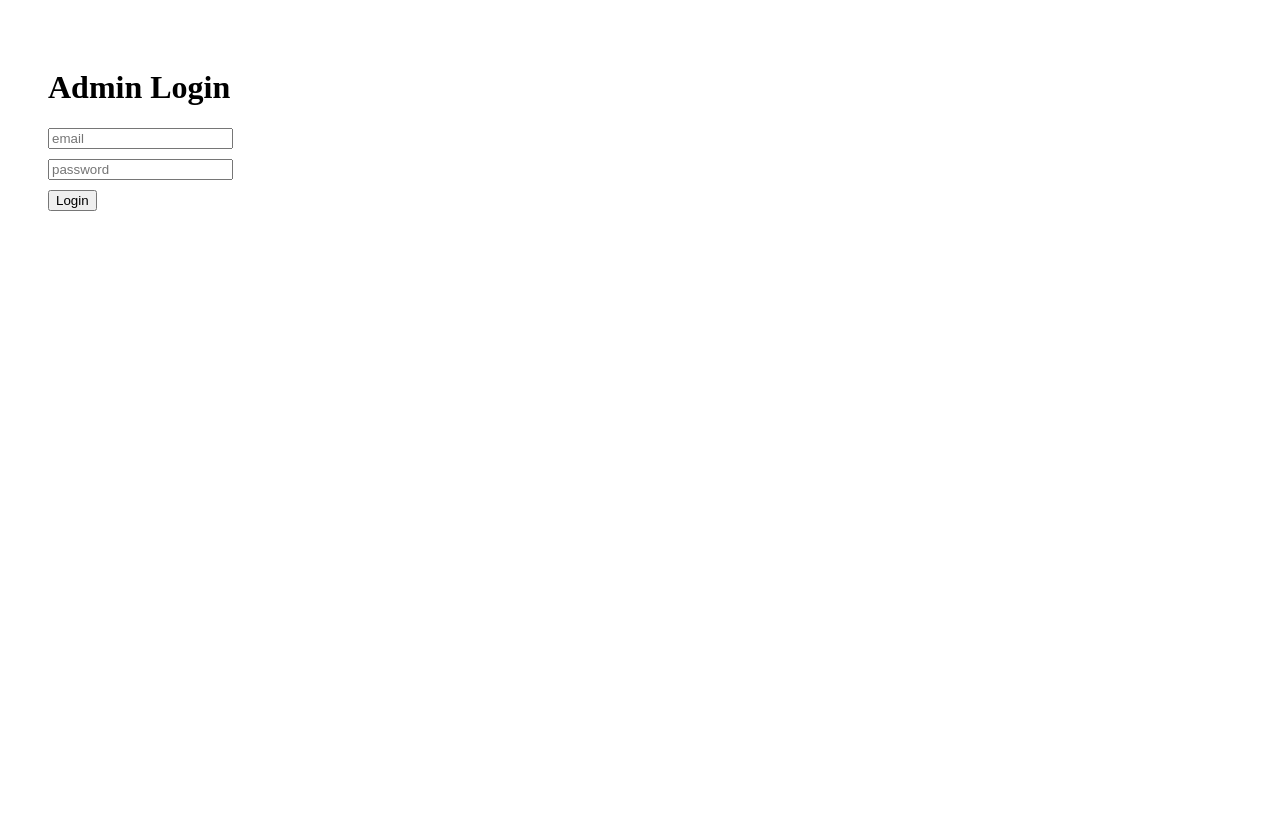
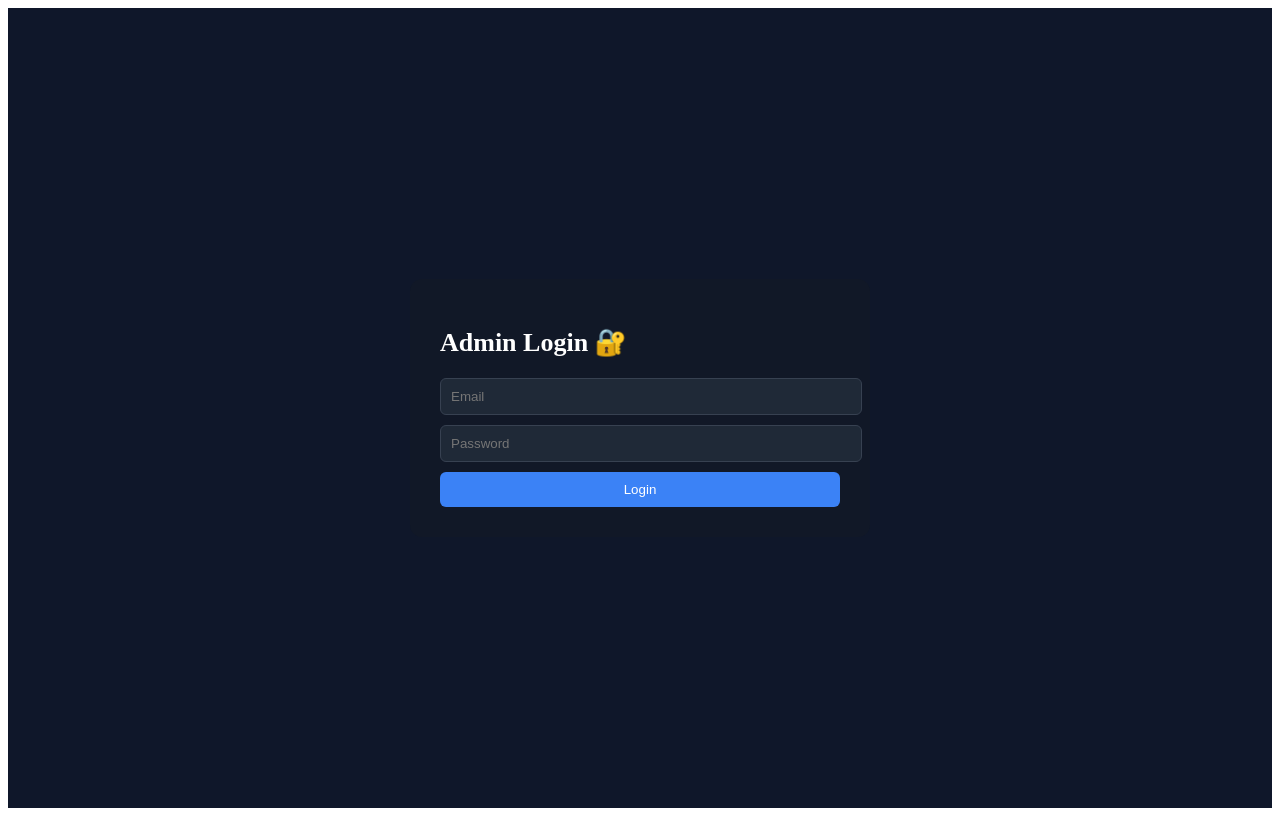
Before and after one commit to rumachoudhury/monorepo-ecommerce-app, a Next.js app in the folder apps/admin/: page /login in a window 1280 px wide. Built offline with nearby package versions, Linux system fonts and the light colour scheme.

Commit message:
feat: improve login UI with loading state and error handling

```diff
--- a/apps/admin/src/app/dashboard/page.tsx
+++ b/apps/admin/src/app/dashboard/page.tsx
@@ -1,7 +1,3 @@
-// export default function DashboardPage() {
-//   return <h1>Dashboard Working</h1>;
-// }
-
 export default function DashboardPage() {
   return (
     <main style={styles.container}>
--- a/apps/admin/src/app/login/page.tsx
+++ b/apps/admin/src/app/login/page.tsx
@@ -6,37 +6,105 @@ import { useState } from "react";
 export default function LoginPage() {
   const [email, setEmail] = useState("");
   const [password, setPassword] = useState("");
+  const [loading, setLoading] = useState(false);
+  const [error, setError] = useState("");
+
+  const handleLogin = async () => {
+    setError("");
+
+    if (!email || !password) {
+      setError("Please enter email and password");
+      return;
+    }
+
+    setLoading(true);
+
+    const res = await signIn("credentials", {
+      email,
+      password,
+      callbackUrl: "/dashboard",
+      redirect: false,
+    });
+
+    setLoading(false);
+
+    if (res?.error) {
+      setError("Invalid credentials");
+    } else {
+      window.location.href = "/dashboard";
+    }
+  };
 
   return (
-    <div style={{ padding: 40 }}>
-      <h1>Admin Login</h1>
+    <main style={styles.container}>
+      <div style={styles.card}>
+        <h1 style={styles.title}>Admin Login 🔐</h1>
 
         <input
-        placeholder="email"
+          placeholder="Email"
           value={email}
           onChange={(e) => setEmail(e.target.value)}
-        style={{ display: "block", margin: "10px 0" }}
+          style={styles.input}
         />
 
         <input
-        placeholder="password"
+          placeholder="Password"
           type="password"
           value={password}
           onChange={(e) => setPassword(e.target.value)}
-        style={{ display: "block", margin: "10px 0" }}
+          style={styles.input}
         />
 
-      <button
-        onClick={() =>
-          signIn("credentials", {
-            email,
-            password,
-            callbackUrl: "/dashboard",
-          })
-        }
-      >
-        Login
+        {error && <p style={styles.error}>{error}</p>}
+
+        <button onClick={handleLogin} style={styles.button}>
+          {loading ? "Logging in..." : "Login"}
         </button>
       </div>
+    </main>
   );
 }
+
+const styles: Record<string, React.CSSProperties> = {
+  container: {
+    minHeight: "100vh",
+    display: "flex",
+    justifyContent: "center",
+    alignItems: "center",
+    background: "#0f172a",
+    color: "#fff",
+  },
+  card: {
+    width: "100%",
+    maxWidth: 400,
+    background: "#111827",
+    padding: 30,
+    borderRadius: 12,
+  },
+  title: {
+    fontSize: 26,
+    marginBottom: 20,
+  },
+  input: {
+    width: "100%",
+    padding: 10,
+    marginBottom: 10,
+    borderRadius: 6,
+    border: "1px solid #374151",
+    background: "#1f2937",
+    color: "#fff",
+  },
+  button: {
+    width: "100%",
+    padding: 10,
+    background: "#3b82f6",
+    border: "none",
+    borderRadius: 6,
+    color: "#fff",
+    cursor: "pointer",
+  },
+  error: {
+    color: "#f87171",
+    marginBottom: 10,
+  },
+};
```
Also changed, not shown: apps/admin/src/app/page.tsx (+76 -3 lines). Lines whose indentation alone changed are shown as unchanged.
